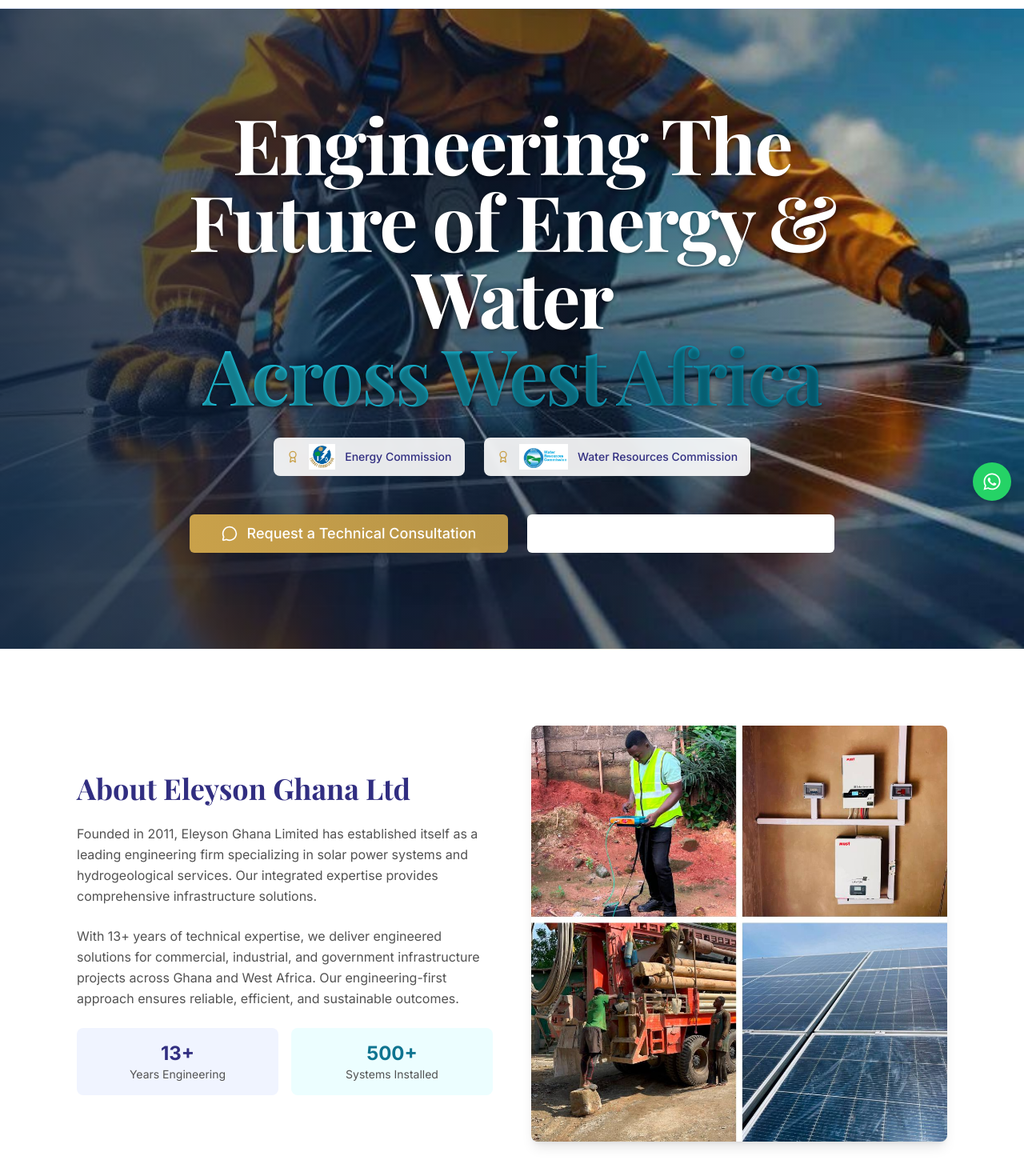
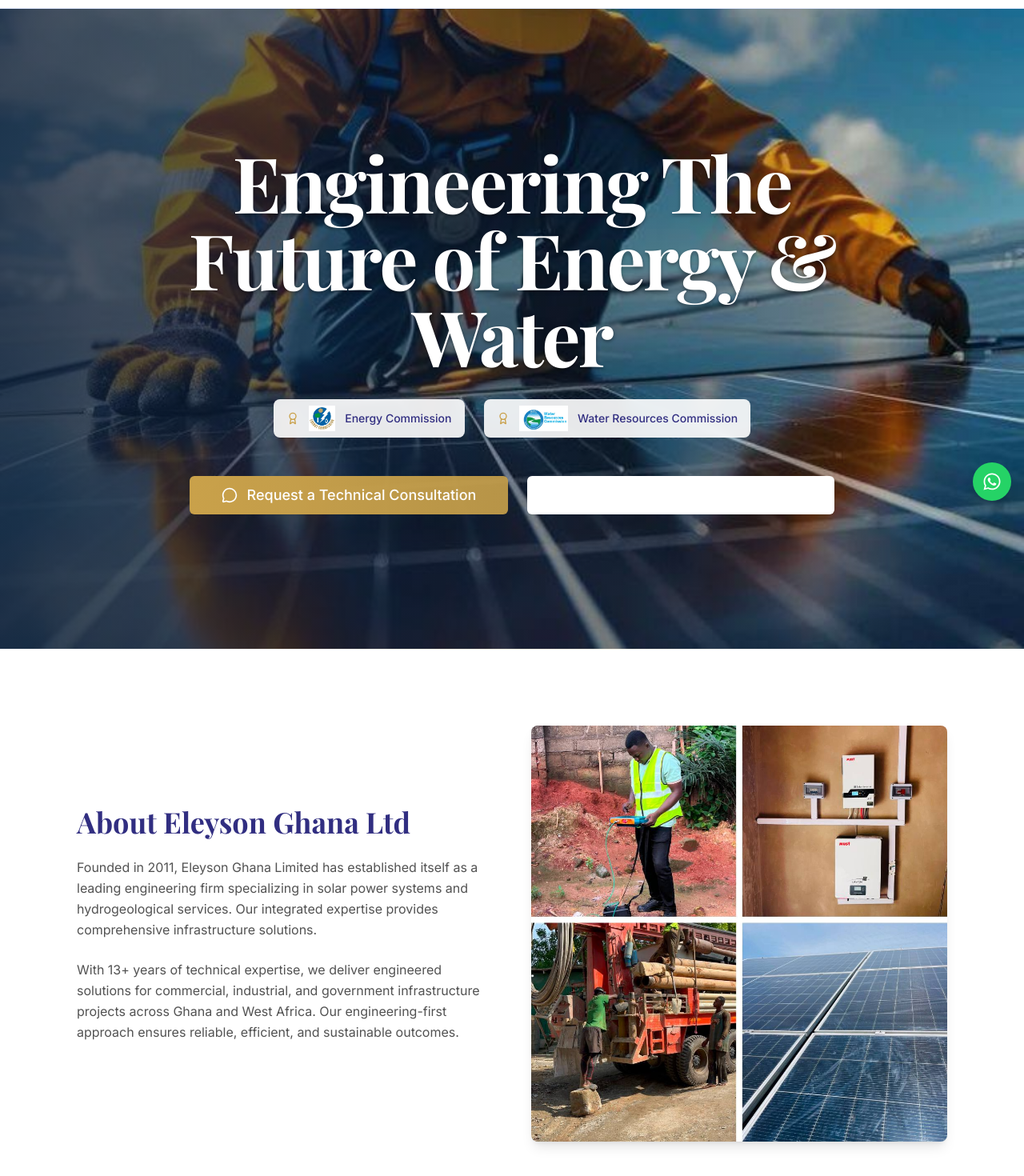
Before and after one commit to dromorongit/EleysonGh, a Next.js app: page / in a window 1280 px wide. Shown: the part 158-1628 px from the top of the page at 80% size. Built offline with nearby package versions, Linux system fonts and the light colour scheme.

Commit message:
New commits

```diff
--- a/src/app/page.tsx
+++ b/src/app/page.tsx
@@ -55,8 +55,7 @@ return (
               className="text-5xl md:text-7xl lg:text-8xl font-serif font-bold text-white mb-8 leading-[0.85] tracking-tight hero-text-shadow"
               variants={fadeInUp}
             >
-              Engineering The Future of Energy & Water<br />
-              <span className="bg-gradient-to-r from-energy-400 to-energy-600 bg-clip-text text-transparent hero-text-shadow">Across West Africa</span>
+              Engineering The Future of Energy & Water
             </motion.h1>
 
             {/* Certifications */}
--- a/src/components/EngineeringExcellence.tsx
+++ b/src/components/EngineeringExcellence.tsx
@@ -36,16 +36,6 @@ export function EngineeringExcellence({
               across Ghana and West Africa. Our engineering-first approach ensures
               reliable, efficient, and sustainable outcomes.
             </p>
-            <div className="grid grid-cols-2 gap-4">
-              <div className="text-center p-4 bg-primary-50 rounded-lg">
-                <div className="text-2xl font-bold text-primary-900">13+</div>
-                <div className="text-sm text-secondary-600">Years Engineering</div>
-              </div>
-              <div className="text-center p-4 bg-energy-50 rounded-lg">
-                <div className="text-2xl font-bold text-energy-700">500+</div>
-                <div className="text-sm text-secondary-600">Systems Installed</div>
-              </div>
-            </div>
           </motion.div>
           <motion.div variants={fadeInUp}>
             <Image
```
